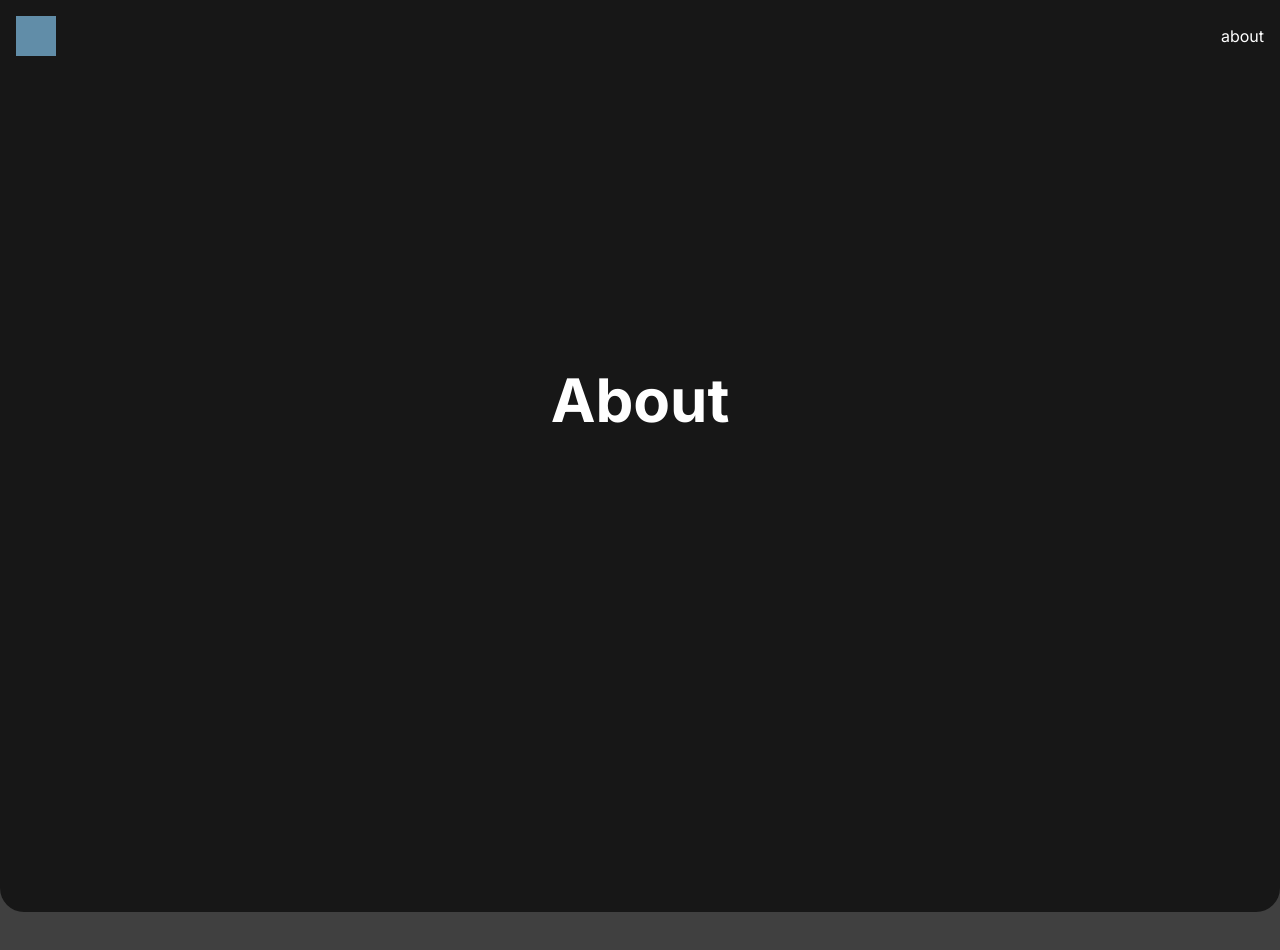
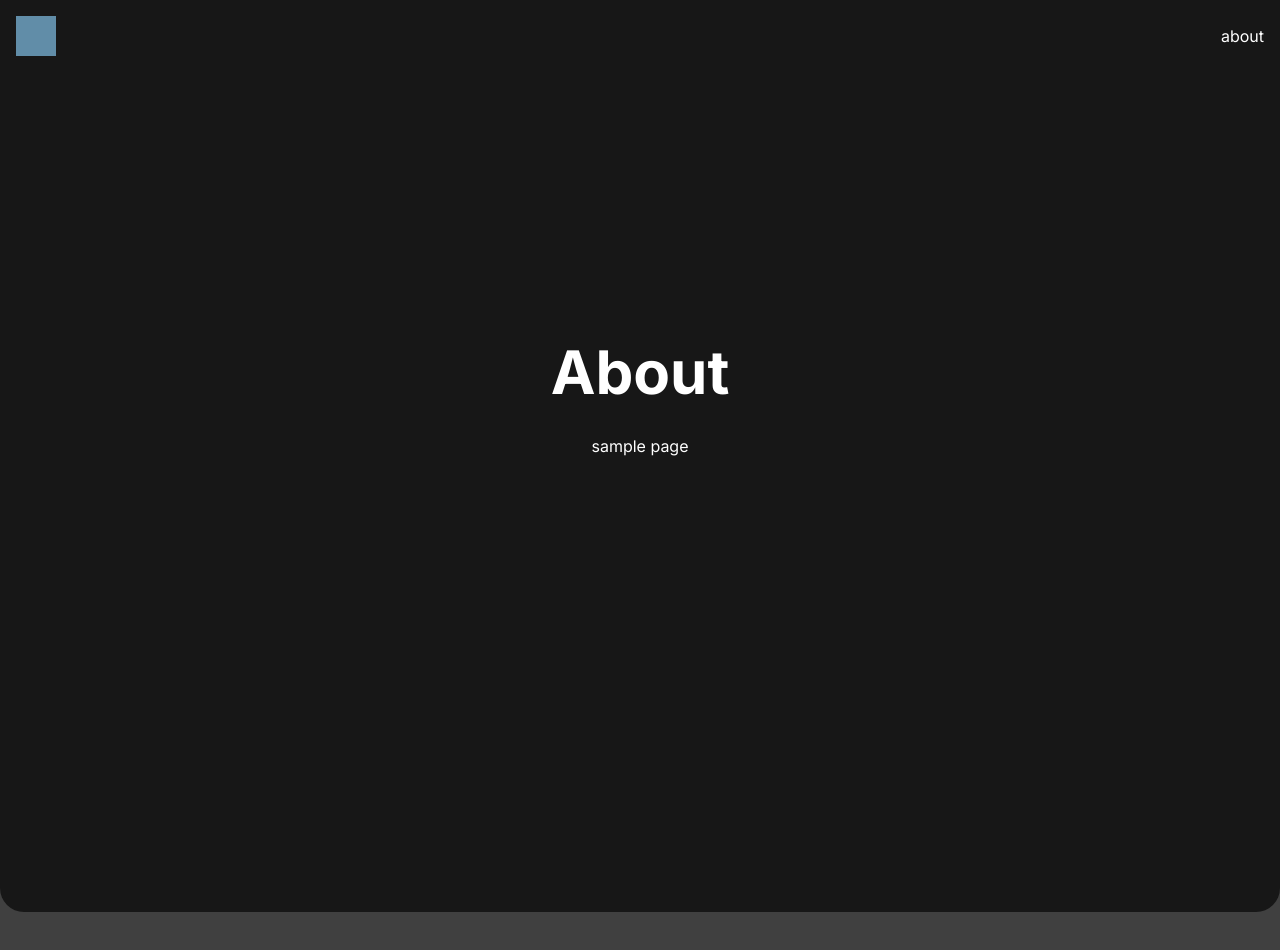
Before and after one commit to wends05/wends-portfolio, a Next.js app: page /about in a window 1280 px wide. Shown: the top 950 px of the page. Built offline with nearby package versions, Linux system fonts and the light colour scheme; some icons are missing.

Commit message:
test lint part 2

```diff
--- a/app/about/page.tsx
+++ b/app/about/page.tsx
@@ -1,17 +1,9 @@
-import Image from "next/image";
-import figma1 from "@/public/about/figma1.jpg";
-import figma2 from "@/public/about/figma2.jpg";
-
-import wireframe1 from "@/public/about/wireframe1.jpg";
-import wireframe2 from "@/public/about/wireframe2.jpg";
-
-import content1 from "@/public/about/content1.jpg";
-import content2 from "@/public/about/content2.jpg";
-import ImageWithCaption from "@/components/ImageWithCaption";
+"use client";
 const About = () => {
   return (
     <div className="flex min-h-screen flex-col items-center justify-center space-y-8">
       <h1>About</h1>
+      <p>sample page</p>
     </div>
   );
 };
--- a/package.json
+++ b/package.json
@@ -17,7 +17,7 @@
   },
   "lint-staged": {
     "*.{js,jsx,ts,tsx}": [
-      "next lint",
+      "next lint --file ${filenames.join(' ')}",
       "prettier --write"
     ]
   },
```
